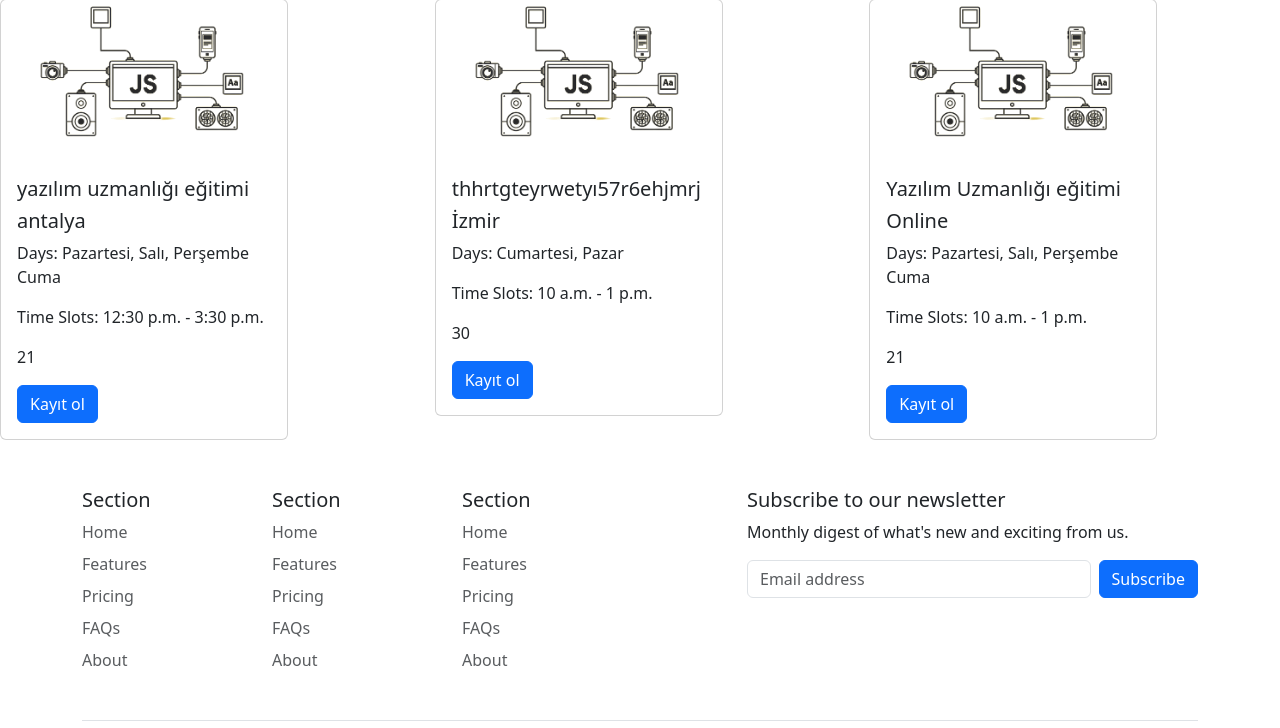
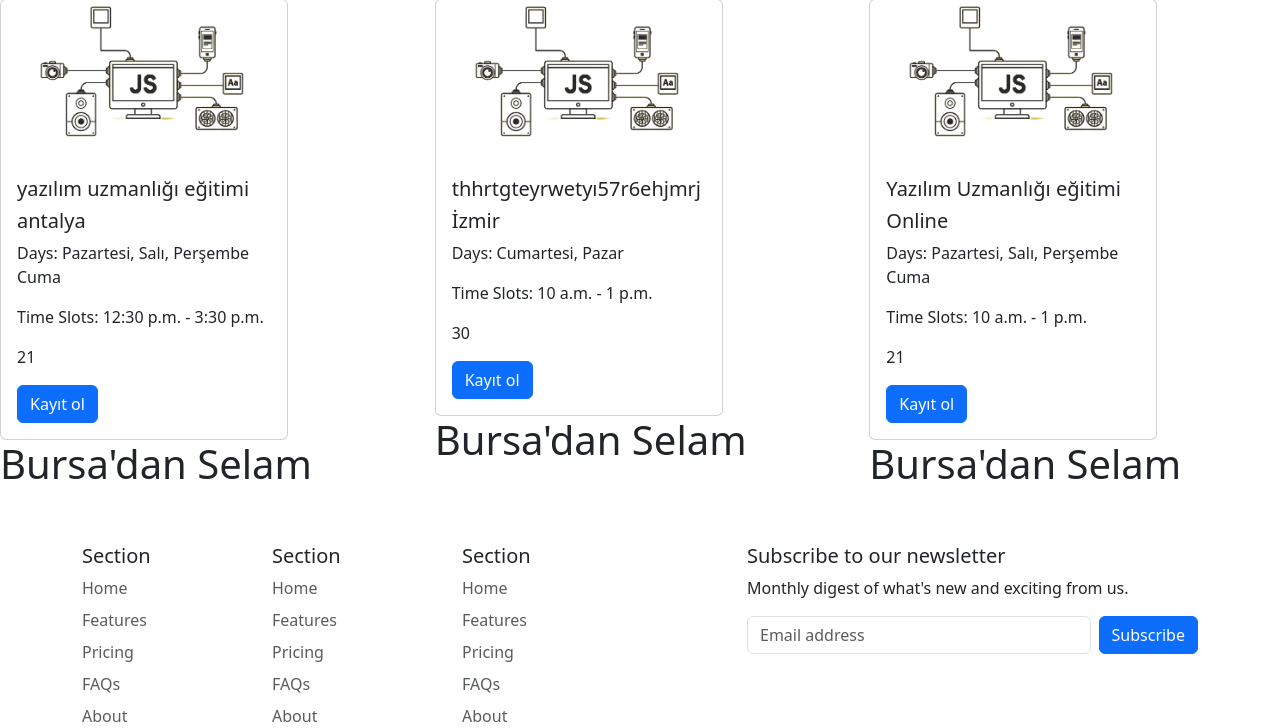
Before and after one commit to ardasalvarlilar/softwareAcademy, a Django app: page /egitimler/ in a window 1280 px wide. Shown: the part 69-797 px from the top of the page. Run offline with Django 4.2, Linux system fonts and the light colour scheme; data comes from the database, SQL or seed files in the repository; some libraries are stand-ins or nearby versions.

Commit message:
bursadan selam

```diff
--- a/templates/partials/_dersler.html
+++ b/templates/partials/_dersler.html
@@ -22,3 +22,5 @@
     <a href="#" class="btn btn-primary">Kayıt ol</a>
   </div>
 </div>
+
+<h1>Bursa'dan Selam</h1>
```
